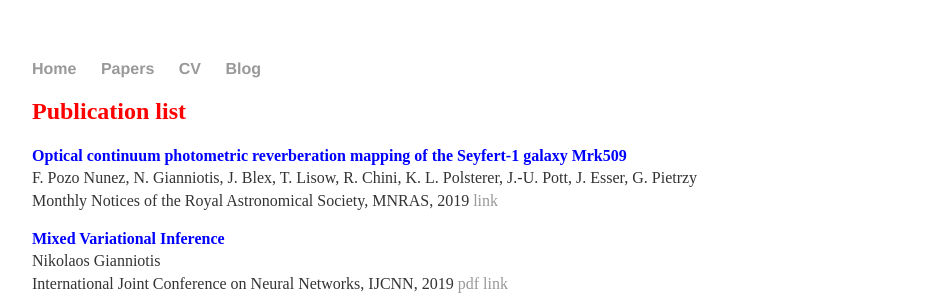
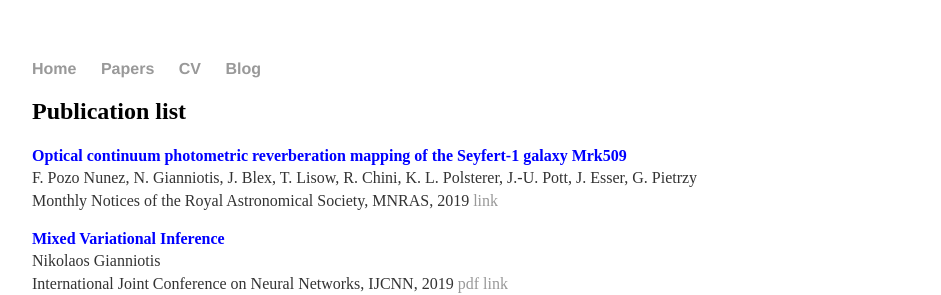
Before and after one commit to ngiann/ngiann.github.io, a Jekyll site: the page built from papers/index.md, in a window 1280 px wide. Shown: the top 295 px of the page, without its empty margins (160-1101 px from the left). Built offline with Jekyll 4.4.1, drawn with Linux system fonts in a browser that asks for light colours.

Commit message:
Update index.md

```diff
--- a/papers/index.md
+++ b/papers/index.md
@@ -2,7 +2,7 @@
 layout: default
 title: Papers
 ---
-## **<span style="color: red">Publication list</span>**
+## **Publication list**
 
 
 **<span style="color: blue">Optical continuum photometric reverberation mapping of the Seyfert-1 galaxy Mrk509</span>**\
```
